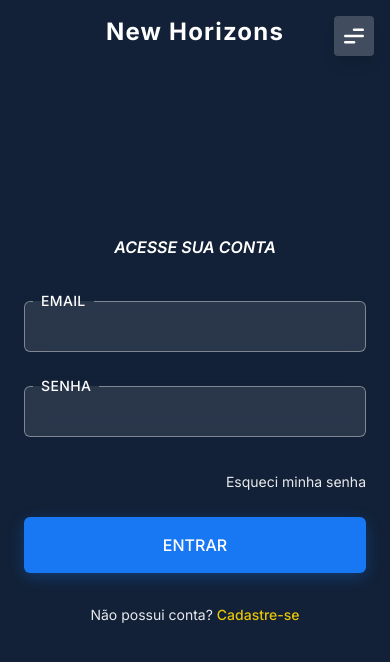
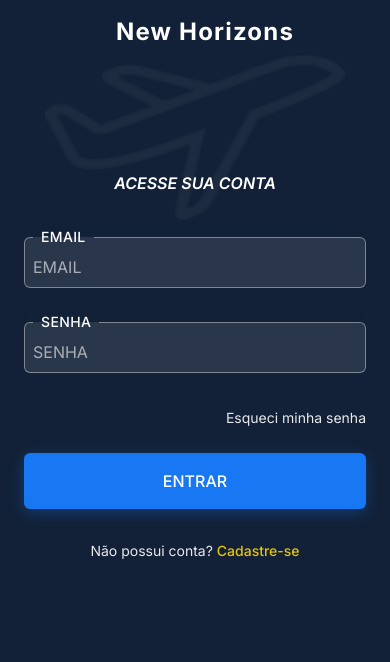
Before and after one commit to ava-agenciados/travel-agency-front, a React (Vite) app: page /login in a window 390 px wide. Shown: the top 662 px of the page. Built offline with nearby package versions, Linux system fonts and the light colour scheme.

Commit message:
Feature: Login | Descrição: Ajustes realizados na responsividade do header e inclusão de novo ícone.

```diff
--- a/src/assets/image.jsx
+++ b/src/assets/image.jsx
@@ -1,9 +1,10 @@
  import LoginPageImage from './images/LoginPageImage.jpg'
+ import PlaceHolderImage from './images/PlaceholderImage.png'
 
 // Importando imagens da internet (atual)
 const Images = {
-    LoginPageImage
-
+    LoginPageImage,
+    PlaceHolderImage
 }
 
 export default Images;
--- a/src/pages/Login/Login.jsx
+++ b/src/pages/Login/Login.jsx
@@ -77,17 +77,29 @@ const Login = () => {
       background: `#122137`
     }}>
 
-      {/* Header com logo e menu hambúrguer responsivo - apenas mobile */}
-      <div className="flex justify-between items-center p-4 relative z-50 lg:hidden">
-        {/* Logo da empresa centralizada em mobile, esquerda em desktop */}
+      {/* Header com logo */}
+      <div className="fixed top-0 left-5 right-0 flex justify-between items-center p-4 z-50">
+        {/* Logo da empresa centralizada (apenas mobile) */}
         <div className="flex items-center mx-auto md:mx-0">
           <h1 className="text-white text-2xl font-bold tracking-wider" style={{ fontFamily: 'Inter, sans-serif' }}>New Horizons</h1>
         </div>
+      </div>
 
-        {/* Menu Hambúrguer (apenas mobile/tablet) - ajustado posicionamento */}
-        <div className="absolute top-4 right-4">
-          <HamburgerMenu />
-        </div>
+      {/* Imagem PlaceHolder centralizada no meio absoluto da página */}
+      <div className="fixed top-0 left-0 right-0 flex justify-center pointer-events-none z-30">
+        <img
+          src={Images.PlaceHolderImage}
+          alt="PlaceholderImage"
+          className="  pointer-events-auto"
+          style={{
+            width: '300px',
+            height: '250px',
+            filter: 'brightness(0.9) contrast(1.1)',
+          }}
+          onError={(e) => {
+            e.target.src = 'https://via.placeholder.com/160x160/4A90E2/ffffff?text=Logo';
+          }}
+        />
       </div>
 
       {/* Layout principal - responsivo */}
@@ -137,7 +149,7 @@ const Login = () => {
                 required
                 className="w-full bg-transparent text-white placeholder-white placeholder-opacity-60 focus:outline-none text-base border-none p-0"
                 style={{ fontFamily: 'Inter, sans-serif' }}
-                placeholder=""
+                placeholder="EMAIL"
               />
             </fieldset>
 
@@ -158,7 +170,7 @@ const Login = () => {
                 required
                 className="w-full bg-transparent text-white placeholder-white placeholder-opacity-60 focus:outline-none text-base border-none p-0"
                 style={{ fontFamily: 'Inter, sans-serif' }}
-                placeholder=""
+                placeholder="SENHA"
               />
             </fieldset>
 
@@ -230,7 +242,7 @@ const Login = () => {
       </div>
 
       {/* Seção da imagem - apenas desktop, lado direito */}
-      <div className="hidden lg:flex lg:w-2/4 fixed right-0 top-0 h-screen overflow-hidden relative z-0"> {/* relative: permite posicionamento absoluto, z-0: garante que fique atrás do header */}
+      <div className="hidden lg:flex lg:w-2/4 fixed right-0 top-0 h-screen overflow-hidden relative z-20"> {/* relative: permite posicionamento absoluto, z-0: garante que fique atrás do header */}
         <img
           src={Images.LoginPageImage}
           alt="LoginPageImage"
--- a/vite.config.js
+++ b/vite.config.js
@@ -1,27 +1,50 @@
-import { defineConfig } from 'vite'
-import react from '@vitejs/plugin-react'
+import { defineConfig } from 'vite' // Função do Vite para tipagem e autocomplete da configuração
+import react from '@vitejs/plugin-react' // Plugin oficial do React para o Vite
 
-// https://vite.dev/config/
+
 export default defineConfig({
-  plugins: [react()],
+  // Array de plugins que o Vite usa durante o build e desenvolvimento
+  plugins: [react()], // Plugin do React ativado
+
   server: {
     port: 3000,
+    // Configurando o proxy para redirecionar requisições durante o desenvolvimento
     proxy: {
+      // Todas as requisições que começam com '/api' serão redirecionadas para:
       '/api': {
         target: 'https://localhost:7283',
-        changeOrigin: true,
-        secure: false,
-        rejectUnauthorized: false,
-        agent: false,
+
+        // Configurações HTTPS
+        changeOrigin: true, // Problemas de CORS: Muda o cabeçalho 'Origin' para corresponder ao target
+        secure: false, // Desabilita verificação SSL (agora permite certificados auto-assinados)
+        rejectUnauthorized: false, // Ignora erro de certificados SSL não autorizados (desenvolvimento local)
+        agent: false, // Desabilita o agente HTTP padrão (Otimização para HTTPS local)
+
+        // SISTEMA DE LOGS (Event Listeners do Proxy):
+
+        // A função 'configure' é chamada quando o proxy é inicializado
+        // Recebe 2 parâmetros: 'proxy' (instância do http-proxy-middleware) e 'options' (configurações do proxy)
         configure: (proxy, options) => {
+
+          // EVENT LISTENER 1: 'error' - Captura erros durante o proxy e dispara resposta no log com a mensagem do erro
           proxy.on('error', (err, req, res) => {
             console.log('❌ Proxy Error:', err.message);
           });
+
+          // EVENT LISTENER 2: 'proxyReq' - Captura requisições ENVIADAS para o backend
+          // Disparado quando: Frontend faz requisição → Proxy → Backend
+          // Parâmetros: proxyReq (requisição modificada), req (requisição original), res (resposta)
           proxy.on('proxyReq', (proxyReq, req, res) => {
             console.log('➡️  Proxy Request:', req.method, req.url, '→', options.target + req.url);
+            // Exemplo de saída: "➡️  Proxy Request: POST /api/v1/auth/login → https://localhost:7283/api/v1/auth/login"
           });
+
+          // EVENT LISTENER 3: 'proxyRes' - Captura respostas RECEBIDAS do backend
+          // Disparado quando: Backend responde → Proxy → Frontend
+          // Parâmetros: proxyRes (resposta do backend), req (requisição original), res (resposta final)
           proxy.on('proxyRes', (proxyRes, req, res) => {
             console.log('⬅️  Proxy Response:', proxyRes.statusCode, req.url);
+            // Exemplo de saída: "⬅️  Proxy Response: 200 /api/v1/auth/login" ou "⬅️  Proxy Response: 401 /api/v1/auth/login"
           });
         }
       }
```
Also changed, not shown: src/assets/images/PlaceHolderImage.png (added).
